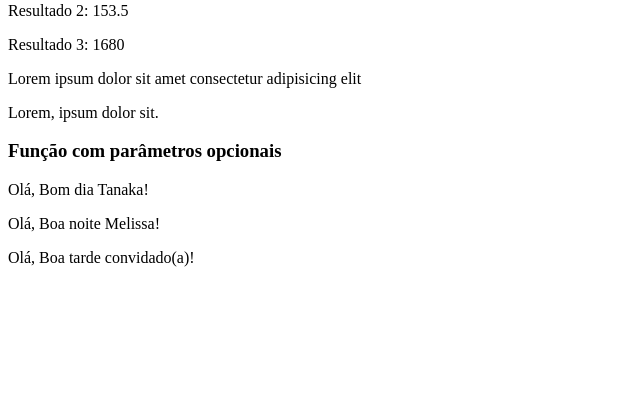
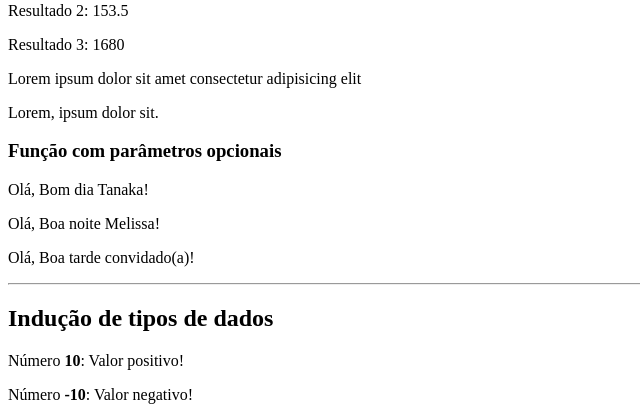
Before and after one commit to tanaka-11/aulas-php, a PHP site: page /06-funcoes.php in a window 1280 px wide. Shown: the part 590-1010 px from the top of the page, without its empty margins (0-640 px from the left). Before the commit the page ends 857 px from the top, so only its background shows below. Run offline with PHP 8.4, Linux system fonts and the light colour scheme.

Commit message:
Exemplo de fuction com dois return

```diff
--- a/06-funcoes.php
+++ b/06-funcoes.php
@@ -87,6 +87,29 @@
     <p> <?=saudacao("Bom dia", "Tanaka")?> </p>
     <p> <?=saudacao("Boa noite", "Melissa")?> </p>
     <p> <?=saudacao("Boa tarde")?> </p>
+
+    <hr>
+
+    <h2>Indução de tipos de dados</h2>
+    <?php
+    /* Tipos de dados mais comuns:
+    String -> Caracteres em geral.
+    Int -> Número inteiros.
+    Float -> Números com casas decimais.
+    Array -> Vetor.
+    */
+    function verificaNegativo($valor){
+        if ($valor < 0){
+            return "Valor negativo!";
+        } else {
+            return "Valor positivo!";
+        }
+    }
+    ?>
+    <p>Número <b>10</b>: <?=verificaNegativo(10)?> </p>
+    <p>Número <b>-10</b>: <?=verificaNegativo(-10)?> </p>
+
+
 </body>
 
 </html>
```
